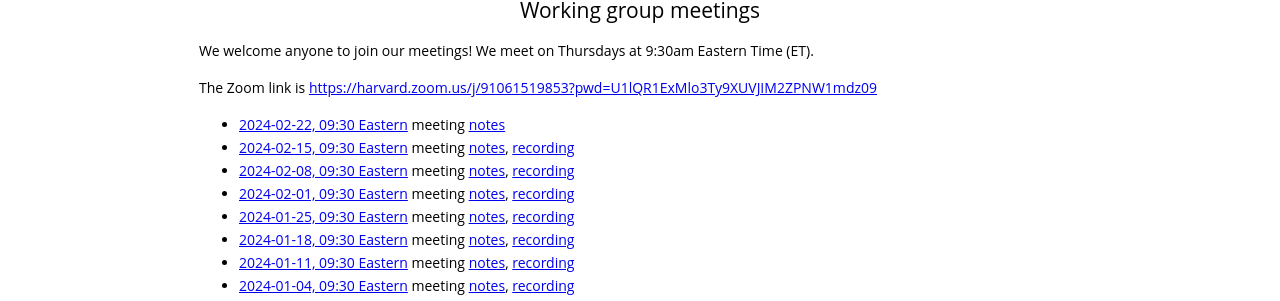
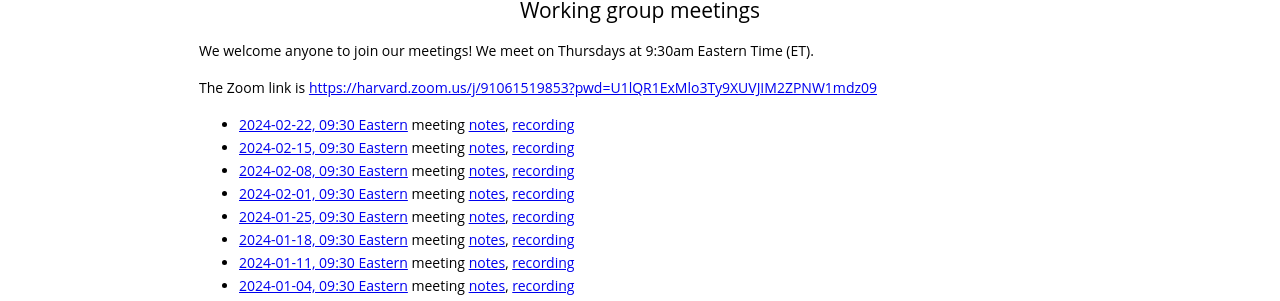
Before and after one commit to gdcc/ct.gdcc.io, a Jekyll site: the page built from index.md, in a window 1280 px wide and 900 px high, scrolled down 1657 px. Shown: the part 145-446 px from the top of the window. Built offline with Jekyll 4.4.1, drawn with Linux system fonts in a browser that asks for light colours; our own code applies the rules of GitHub Pages for plain Markdown files.

Commit message:
add recording

```diff
--- a/index.md
+++ b/index.md
@@ -60,7 +60,7 @@ We welcome anyone to join our meetings! We meet on Thursdays at 9:30am Eastern T
 
 The Zoom link is <https://harvard.zoom.us/j/91061519853?pwd=U1lQR1ExMlo3Ty9XUVJIM2ZPNW1mdz09>
 
-- [2024-02-22, 09:30 Eastern](https://time.is/compare/0930_22_Feb_2024_in_Boston) meeting [notes](https://docs.google.com/document/d/18W4cUhEzthjGfbUtWSDm18MKflboo_qIIArRN61zmg4/edit?usp=sharing)
+- [2024-02-22, 09:30 Eastern](https://time.is/compare/0930_22_Feb_2024_in_Boston) meeting [notes](https://docs.google.com/document/d/18W4cUhEzthjGfbUtWSDm18MKflboo_qIIArRN61zmg4/edit?usp=sharing), [recording](https://harvard.zoom.us/rec/share/WFDHJXmVI5-9NV_VkHPho78RYrZm49lytAVhDGgZDGFhhs2A0rkfM6kFacx9bgr5.nedO9pXBRPfbRNNz)
 - [2024-02-15, 09:30 Eastern](https://time.is/compare/0930_15_Feb_2024_in_Boston) meeting [notes](https://docs.google.com/document/d/1eKZANop8IXgM2s6h_UQ14bAO2R0Xn_xo0wEE-WdfKVg/edit?usp=sharing), [recording](https://harvard.zoom.us/rec/share/rbVGMls8xXqlLj5jiHodxh1gNJCdR3NVHDVnZQmzMuAiGXEcP12Eov1d0SRrsOFt.THA-8LvzLWEiRQvZ)
 - [2024-02-08, 09:30 Eastern](https://time.is/compare/0930_08_Feb_2024_in_Boston) meeting [notes](https://docs.google.com/document/d/1yiuwS9Ig4qXnQeN1utPt75MUko6M_wRLHIfrCWQM_ZQ/edit?usp=sharing), [recording](https://harvard.zoom.us/rec/share/iv-JG_cAbTtd3FR7EiFlxwBMT_YhpjoBYW59N1BBUW3utC9KYKYHYXC1pp5iTZmC.NpZdWLEifKZlOjQW)
 - [2024-02-01, 09:30 Eastern](https://time.is/compare/0930_01_Feb_2024_in_Boston) meeting [notes](https://docs.google.com/document/d/18mmWOTLg1Mrg57843PsTJg99vHsNuLSK2krk1enwRbI/edit?usp=sharing), [recording](https://harvard.zoom.us/rec/share/7G5LY-azwKMnZQGEgw31M7v3J6XkDULO2ujw0fWl6Vb9U1A9yIP6kKZ3A9FNrH3A.j8ZLBvwMxP2i2INU)
```
